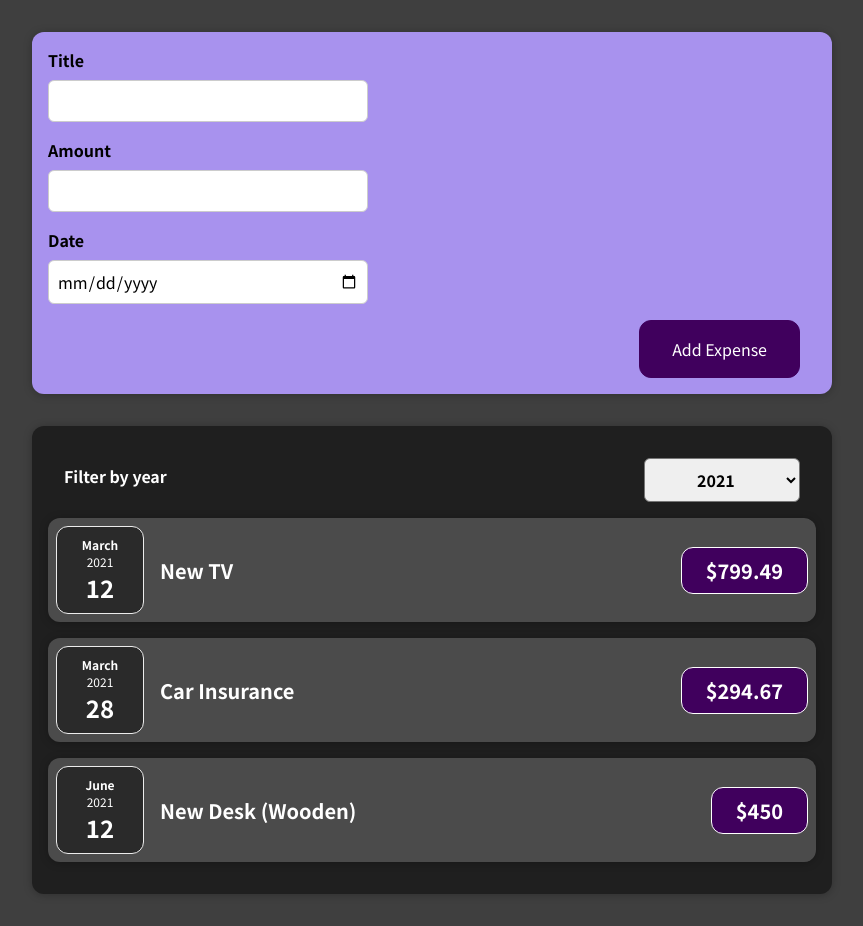
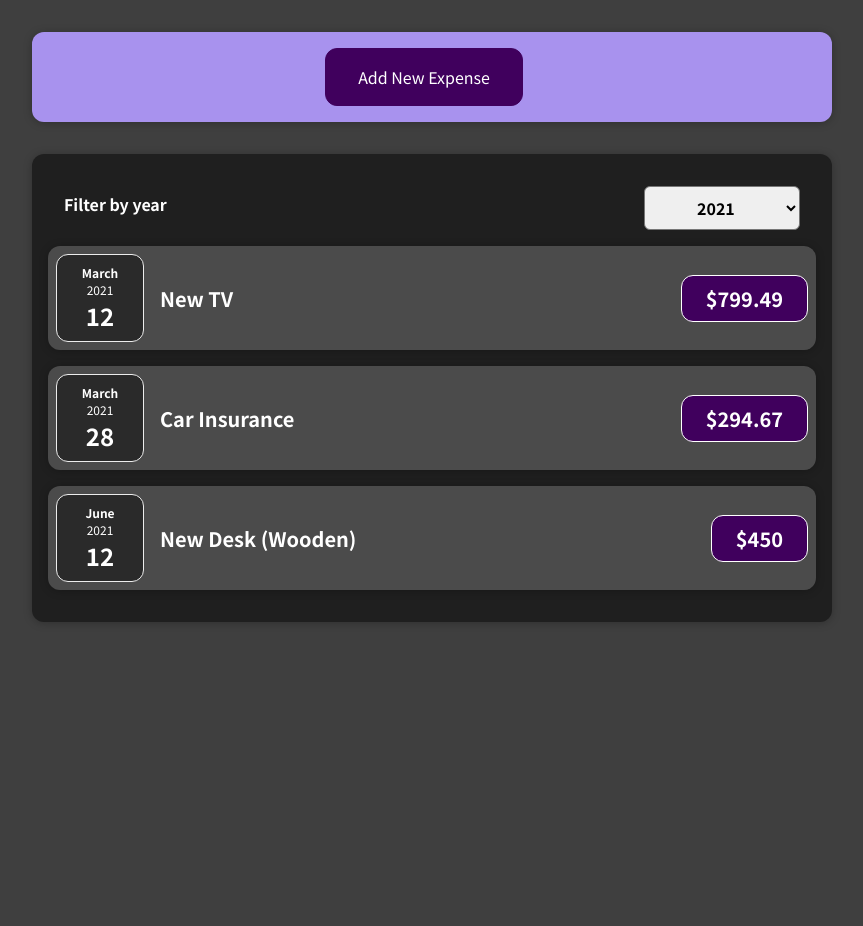
Before and after one commit to paulanti/react-complete-guide, a React (Create React App) app: page / in a window 1280 px wide. Shown: the whole page, without its empty margins (208-1071 px from the left). After the commit the page ends 800 px from the top, so only its background shows below. Built offline with nearby package versions, Linux system fonts and the light colour scheme.

Commit message:
Show/hide form

```diff
--- a/src/components/NewExpense/ExpenseForm.js
+++ b/src/components/NewExpense/ExpenseForm.js
@@ -10,6 +10,7 @@ const ExpenseForm = (props) => {
     enteredAmount: '',
     enteredDate: ''
   });
+  const [showForm, setShowForm] = useState(false);
 
   const titleChangeHandler = (event) => {
     // setEnteredTitle(event.target.value);
@@ -45,34 +46,45 @@ const ExpenseForm = (props) => {
     setUserInput((prevState) => {
       return { ...prevState, enteredDate: '', enteredTitle: '', enteredAmount: '' }
     });
-
+    setShowForm((prevState) => { return !prevState });
   };
 
-  return (
-    <form onSubmit={submitHandler}>
+  const showFormHandler = (event) => {
+    event.preventDefault();
+    setShowForm((prevState) => { return !prevState });
+  };
+
+  if (showForm) {
+    return <form onSubmit={submitHandler}>
       <div className="new-expense__controls">
         <div className="new-expense__control">
           <label>Title</label>
-          <input type="text" value={userInput.enteredTitle} onChange={titleChangeHandler}/>
+          <input type="text" value={userInput.enteredTitle} onChange={titleChangeHandler} />
         </div>
       </div>
       <div className="new-expense__controls">
         <div className="new-expense__control">
           <label>Amount</label>
-          <input type="number" min="0.01" step="0.01" value={userInput.enteredAmount} onChange={amountChangeHandler}/>
+          <input type="number" min="0.01" step="0.01" value={userInput.enteredAmount} onChange={amountChangeHandler} />
         </div>
       </div>
       <div className="new-expense__controls">
         <div className="new-expense__control">
           <label>Date</label>
-          <input type="date" min="2019-01-01" max="2022-12-31" value={userInput.enteredDate} onChange={dateChangeHandler}/>
+          <input type="date" min="2019-01-01" max="2022-12-31" value={userInput.enteredDate} onChange={dateChangeHandler} />
         </div>
       </div>
       <div className="new-expense__actions">
-          <button type="submit">Add Expense</button>
+        <button onClick={showFormHandler}>Cancel</button>
+        <button type="submit">Add Expense</button>
       </div>
     </form>
-  );
+  }
+  return <form onSubmit={showFormHandler}>
+    <div className="new-expense__control">
+      <button type="submit">Add New Expense</button>
+    </div>
+  </form>
 };
 
 export default ExpenseForm;
```
Also changed, not shown: src/components/NewExpense/ExpenseForm.css (line endings or trailing spaces).
